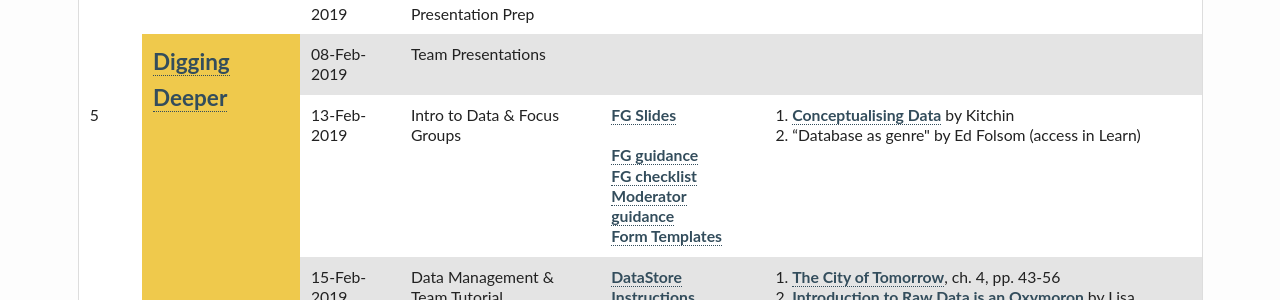
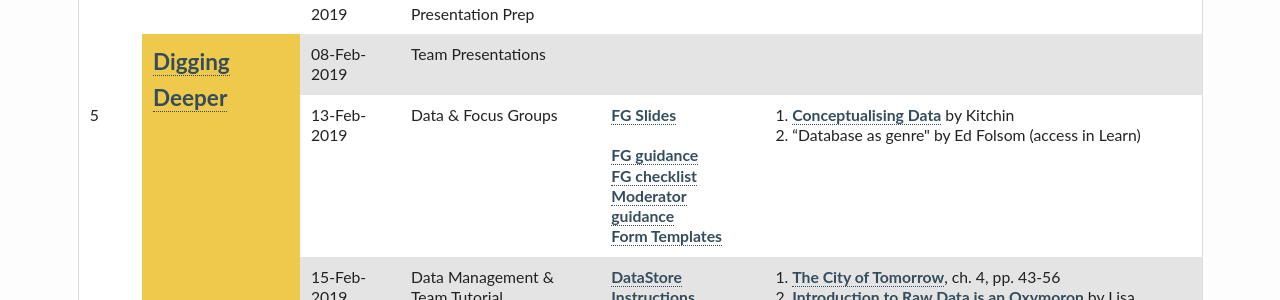
Before and after one commit to edinburghlivinglab/ddc, a Jekyll site: the page built from pages/syllabus.md, in a window 1280 px wide and 900 px high, scrolled down 1286 px. Shown: the part 155-455 px from the top of the window. Built offline with Jekyll 4.4.1, drawn with Linux system fonts in a browser that asks for light colours.

Commit message:
Update syllabus.md

```diff
--- a/pages/syllabus.md
+++ b/pages/syllabus.md
@@ -145,7 +145,7 @@ permalink: "/syllabus/"
             <tr>
                 <td rowspan="2">5</td>
                 <td>13-Feb-2019</td>
-                <td>Intro to Data &amp; Focus Groups</td>
+                <td>Data &amp; Focus Groups</td>
                 <td><a href="{{ site.baseurl }}/course_docs/focus_group_slides.pdf" target="_blank">FG Slides</a><br />
                     <br /><a href="{{ site.baseurl }}/course_docs/DDS_focus_groups_guidance.pdf" target="_blank">FG guidance</a><br />
                     <a href="{{ site.baseurl }}/course_docs/DDS_focus_groups_checklist.pdf" target="_blank">FG checklist</a><br />
```
